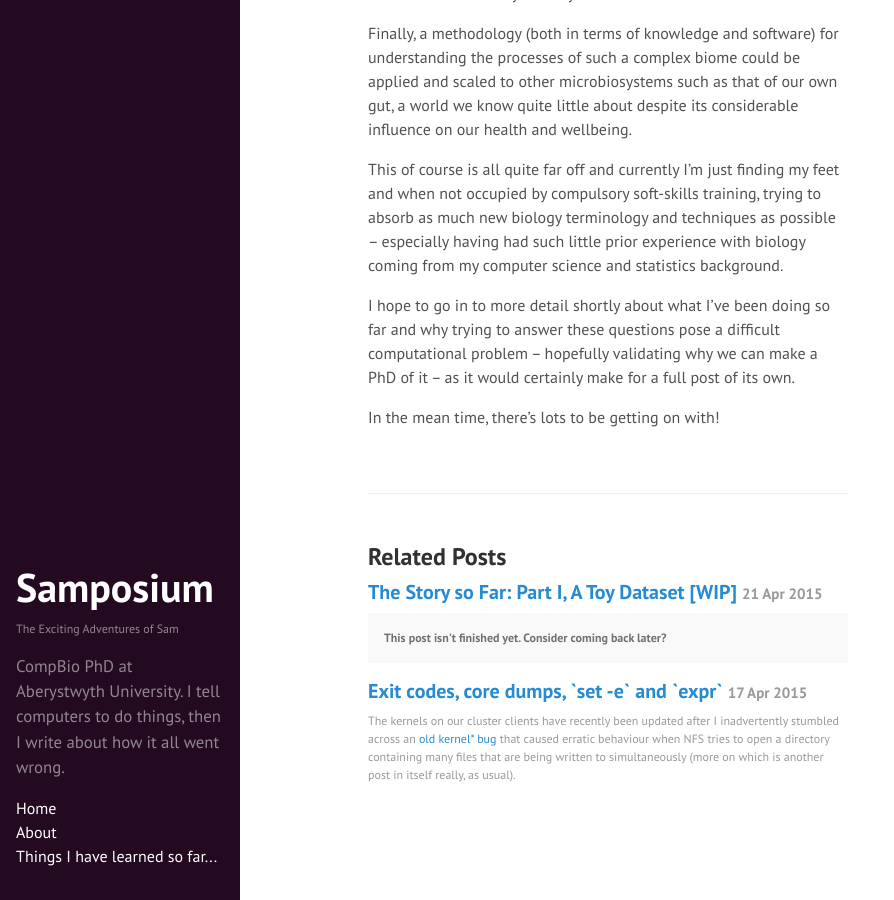
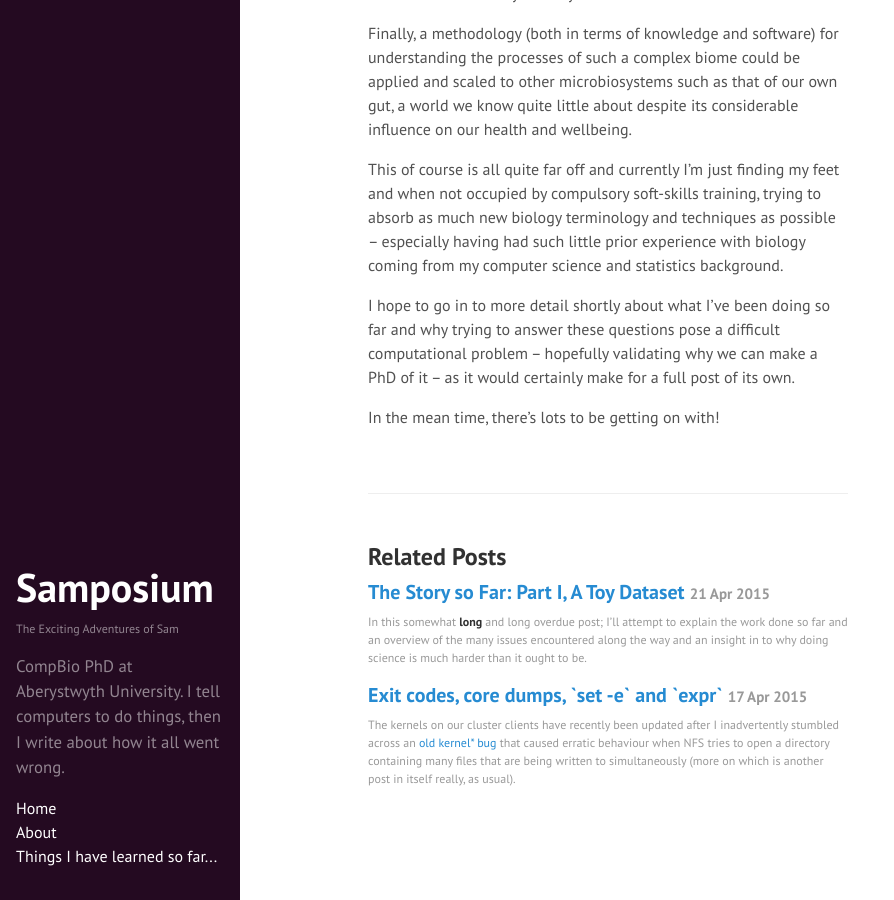
Before and after one commit to SamStudio8/samstudio8.github.io.off, a Jekyll site: the page built from _posts/2015-01-01-first-post.md, in a window 1280 px wide and 900 px high, scrolled down 2085 px. Shown: the whole window, without its empty margins (0-894 px from the left). Built offline with Jekyll 4.4.1, drawn with Linux system fonts in a browser that asks for light colours; Markdown is read by kramdown in place of the engine named in the settings; part of the change alters nothing that is shown.

Commit message:
Update 2015-04-21-the-story-so-far-p1.md

````diff
--- a/_posts/2015-04-21-the-story-so-far-p1.md
+++ b/_posts/2015-04-21-the-story-so-far-p1.md
@@ -1,9 +1,7 @@
 ---
 layout: post
-title: "The Story so Far: Part I, A Toy Dataset [WIP]"
+title: "The Story so Far: Part I, A Toy Dataset"
 ---
-
-<p class="message"><b>This post isn't finished yet. Consider coming back later?</b></p>
 
 In this somewhat **long** and long overdue post; I'll attempt to explain the work done so far and an overview
 of the many issues encountered along the way and an insight in to why doing science is much harder than
@@ -176,88 +174,13 @@ had not been removed too.
 
 And so, I unnecessarily launched myself head first in to my first large scale computing problem; given two sets
 of ~196 million reads which mostly overlap, how can we efficiently find the intersection (and write it to disk)?
+Stay tuned and find out next time on Samposium.
 
 * * *
 
-## An Unnecessary Tangent
-<p class="message">Whilst a learning exercise, I feel it necessary to re-iterate that this tangent could easily have been avoided had I only paid a little more attention to the `FASTQC` reports...<br /><br />
-Incidentally if you are after a project overview, you can skip this interluding derailment. I'll probably save a super-technical write-up of what happened here for a future post.</p>
-
-### Hello Python
-I jumped to write a Python script that reads in each file by turn, adds each sequence header to a dictionary and stores
-the byte-location of that read in both files (from `file_handle.tell()`) in a two element list. Many hours after
-executing this script I was confused that I was still waiting, progress was happening but becoming increasingly
-sluggish. I'd saturated the dictionary. ~196 million keys is a lot.
-
-I started to wonder about things I'd not noticed or taken in to account before -- how long does it even take to just
-handle the file? Iterating over one of the files in Python with `readline()` took just shy of quarter of an hour[^10].
-Wat?
-
-```python
-while line:
-    if line[0] == '@':
-        count += 1
-    line = fastq_1_fh.readline()
-print count
-```
-
-This was unsettling. This is the sort of thing I've not needed to worry about before. Files just get handled and
-then things happen? I've never experienced such a **wait**! I scrabbled for a calculator, to take 15 minutes to
-handle ~781 million lines, we must be doing around 867,777 lines every second, that's not bad.
-Suddenly the scale of what I was trying to do set in: it's not that Python is *slow* (although neither is it the
-fastest method), there really is just a **significant** amount of data here. Over three quarters of a billion
-lines; that's twelve lines (or rather, three whole FASTQ records) for every person in the UK[^11].
-
-This set the baseline for improvement, we couldn't possibly do what I wanted to do in less than 30 minutes as file
-handling alone took this much time.
-
-### Oddities with `grep` and `awk`
-
-### MySQL
-
-### Mootness
-
-Let's take another look at the valid range of characters for the Illumina 1.8+ quality scores:
-```
-!"#$%&'()*+,-./0123456789:;<=>?@ABCDEFGHIJ
-```
-**`@`**
-
-...for some reason someone thought it would be a great idea to allow the `@` character to
-be available for use in quality strings...
-...I'd written a lazy parser that just looked for these instead of checking for the correct
-formatting of sequencing `+` quality, following by a new sequence starting with the `@` symbol...
-
-```bash
-LC_ALL=C grep -c '^@HWI-D' $FILE
-```
-```
-195465089   A3limpetMetaCleaned_1.fastq.trim
-195465089   A3limpetMetaCleaned_2.fastq.trim
-```
-
-Better! The number of sequence headers match and I'm happy to assume they are all correctly paired
-as that would require something pretty screwy to be going on\*\*\*\*\*\*.
-Although even this check is only *just about* robust, assuming that all reads are from the same suite
-of machines addressed as `HWI-DXXXXX` (which I do know for sure)
-and secondly that `H`, `I` and `-` are all valid quality score
-characters and so `W` is the only character preventing further accidental matches to quality strings.
-
-
-* * *
-
-There's two main issues of size here:
-* Jobs that are large because the inputs are large,
-* Jobs that are large because the inputs are tiny but there are thousands of them...
-
-* * *
 # tl;dr
-* Don't try and count the number of sequences in a FASTQ file by counting `@` characters.
-* Prepend `LC_ALL=C` to commands like `grep` and `awk` if you don't need to support non-ASCII character spaces.
-* Python loads file in blocks to speed up file handling so unless you control the iterator yourself (manually calling `readline()`, `tell()` will respond with the location of the end of the current block, which is a bit useless if you are trying to build an index of where things are...
-* Processing **massive** files takes time (more than a minute) and there's nothing wrong with that.
-* Practice reading
-* Try to actually read quality reports, then read them again. Then grab a coffee and read them for a third time before you do anything.
+* In bioinformatics, "small" really isn't *small*.
+* Try to actually read quality reports, then read them again. Then grab a coffee or go outside and come back and read them for a third time before you do something foolish and have to tell everyone at your lab meeting about how silly you are.
 
 * * *
 
@@ -294,8 +217,4 @@ There's two main issues of size here:
 
 [^9]: I'm sure you can imagine what I really said.
 
-[^10]: In reality I wouldn't go so far as describing this as a "benchmark", my methodology is a little flawed. I was using the login/head node (which experiences varying levels of load) and runs Python 2.6 by default. I also made no real attempt to flush cache lines. Despite this, I demonstrated reproducible behaviour and thought it worth of mention.
-
-[^11]: Or 65 records for each person here in Wales.
-
 [^me]: Especially myself.
````
